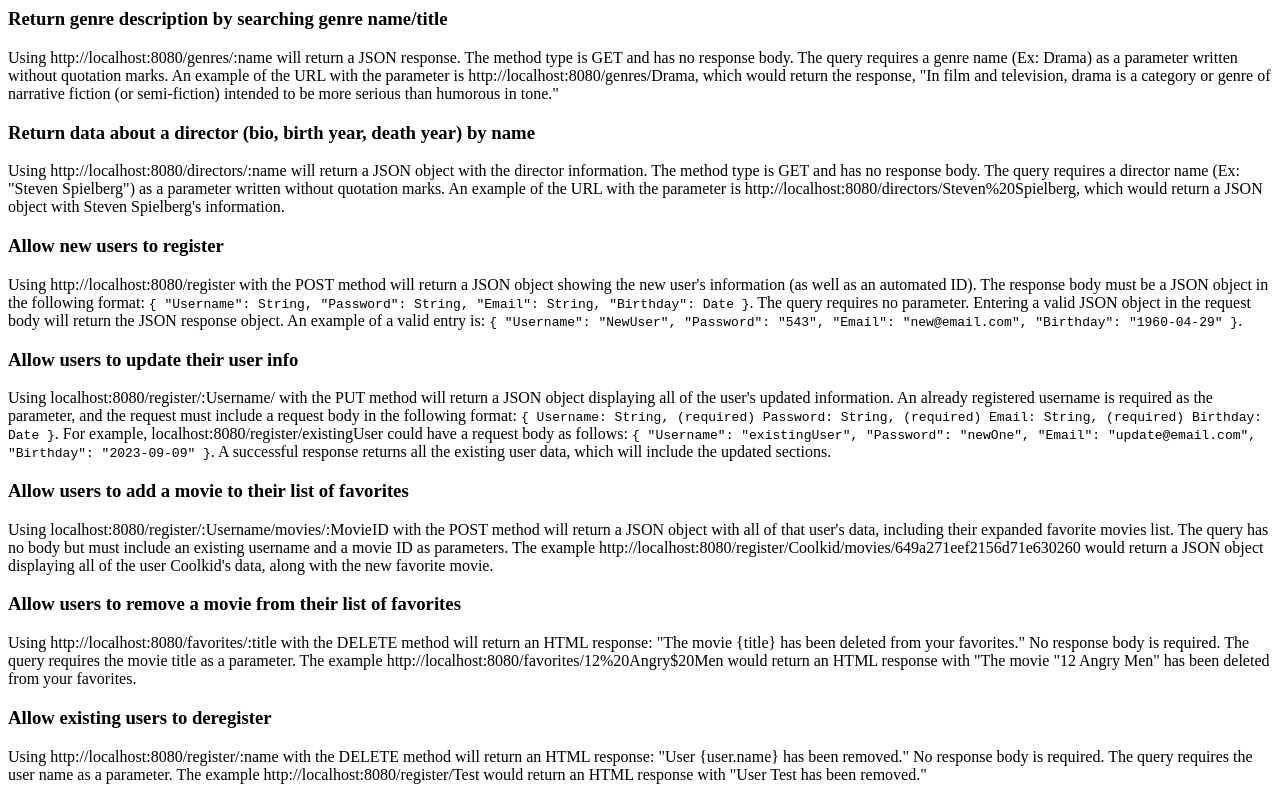
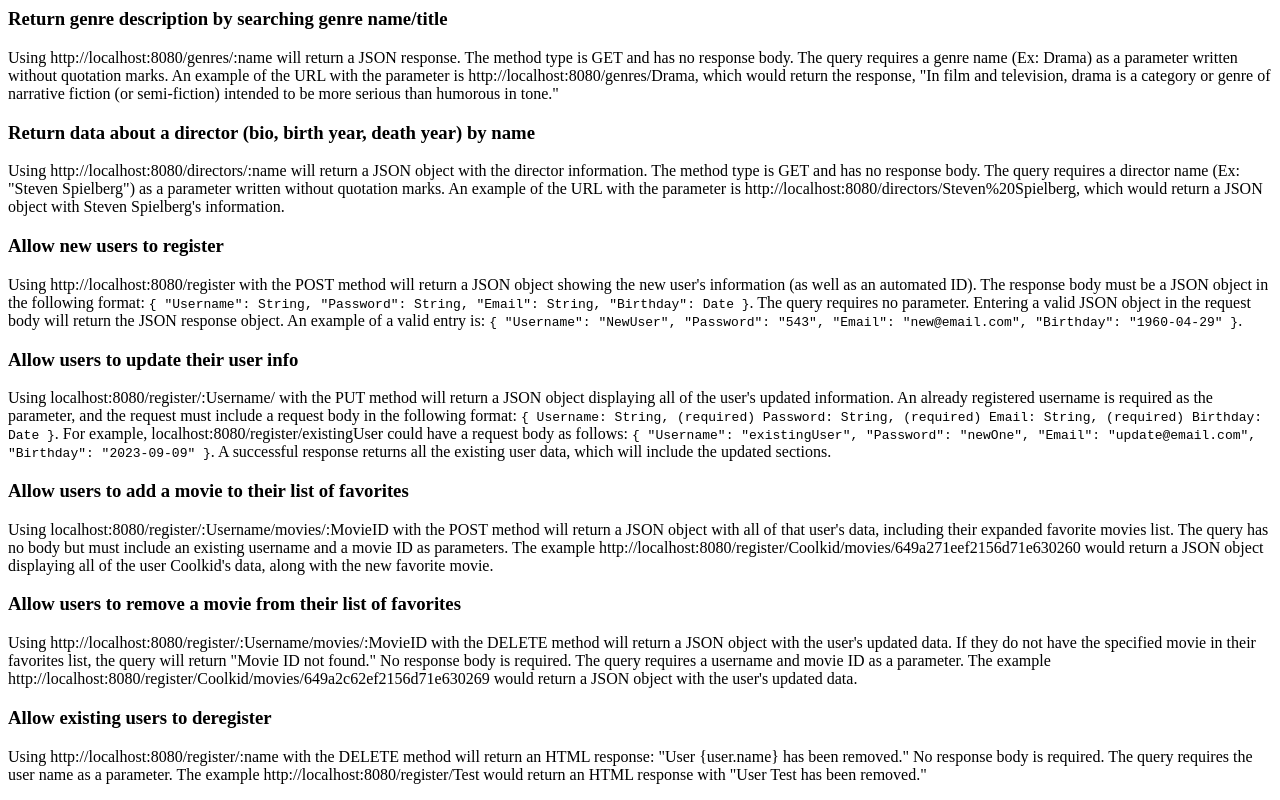
Before and after one commit to kayleebowers/movie-api, a website: page public/documentation.html in a window 1280 px wide. Shown: the part 683-1483 px from the top of the page. Drawn offline with Linux system fonts and the light colour scheme.

Commit message:
docs: update remove fav movie description

```diff
--- a/public/documentation.html
+++ b/public/documentation.html
@@ -130,7 +130,7 @@
       </div>
     <h3>Allow users to remove a movie from their list of favorites</h3>
       <div>
-        <p>Using http://localhost:8080/favorites/:title with the DELETE method will return an HTML response: "The movie {title} has been deleted from your favorites." No response body is required. The query requires the movie title as a parameter. The example http://localhost:8080/favorites/12%20Angry$20Men would return an HTML response with "The movie "12 Angry Men" has been deleted from your favorites.</p>
+        <p>Using http://localhost:8080/register/:Username/movies/:MovieID with the DELETE method will return a JSON object with the user's updated data. If they do not have the specified movie in their favorites list, the query will return "Movie ID not found." No response body is required. The query requires a username and movie ID as a parameter. The example http://localhost:8080/register/Coolkid/movies/649a2c62ef2156d71e630269 would return a JSON object with the user's updated data.</p>
       </div>
     <h3>Allow existing users to deregister</h3>
       <div>
```
